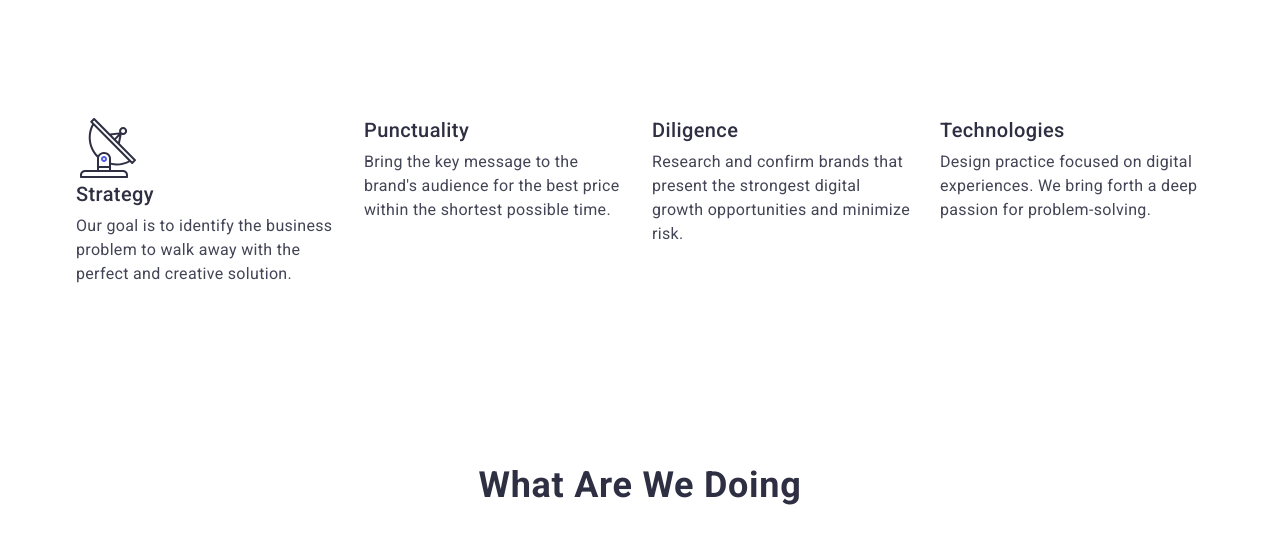
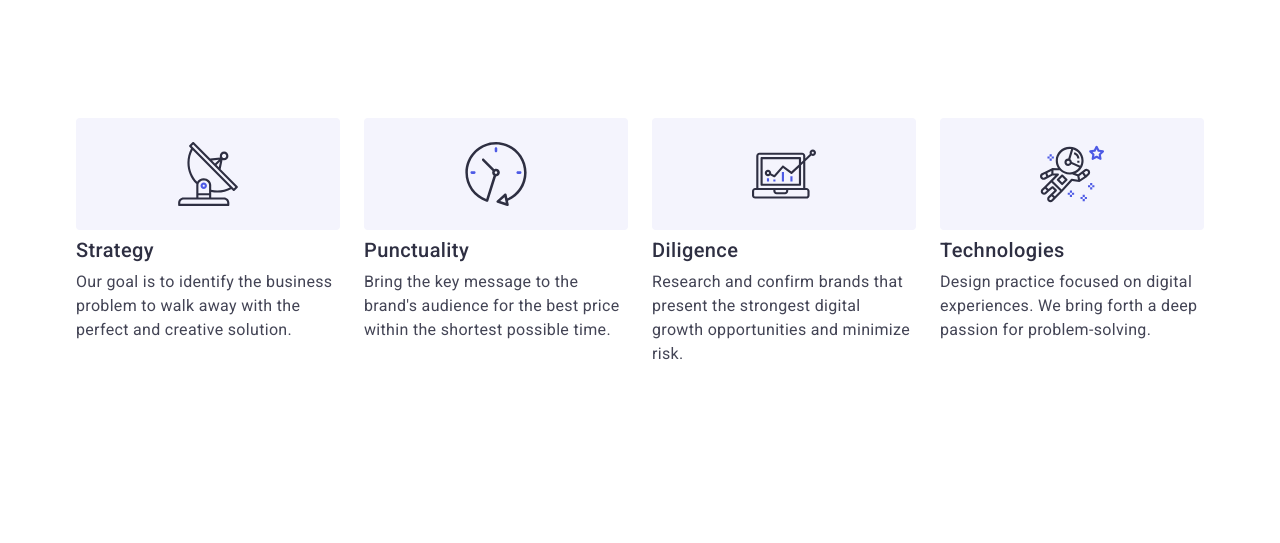
Before and after one commit to hotgorod/goit-markup-hw-04, a plain HTML site: page index.html in a window 1280 px wide. Shown: the part 675-1218 px from the top of the page. Drawn offline with nearby package versions, Linux system fonts and the light colour scheme.

Commit message:
added icons to feature section

```diff
--- a/css/styles.css
+++ b/css/styles.css
@@ -220,38 +220,15 @@ img {
   width: calc((100% - 72px) / 4);
 }
 
-/* .feature-list .item::before {
-  display: block;
-  content: "";
+.feature-icon {
+  display: flex;
+  align-items: center;
+  justify-content: center;
   height: 112px;
-
+  background-color: var(--secondary-white-color);
   border-radius: 4px;
-
-  background-repeat: no-repeat;
-  background-position: center;
-  background-color: var(--secondary-white-color);
   margin-bottom: 8px;
-} */
-
-/* .icon-antenna::before {
-  background-image: url(../images/svg/antenna.svg);
-} */
-
-.icon-clock::before {
-  background-image: url(../images/svg/clock.svg);
 }
-
-.icon-diagram::before {
-  background-image: url(../images/svg/diagram.svg);
-}
-
-.icon-astronaut::before {
-  background-image: url(../images/svg/astronaut.svg);
-}
-
-/* .feature-list .item:first-child {
-  margin-left: 0;
-} */
 
 .feature-list .text {
   margin-top: 0;
@@ -419,6 +396,7 @@ img {
 .common-footer {
   display: flex;
   gap: 120px;
+  align-items: baseline;
 }
 
 .social-list-footer {
--- a/index.html
+++ b/index.html
@@ -65,31 +65,47 @@
           <h2 hidden class="section-title">Features</h2>
           <ul class="feature-list list">
             <li class="item">
-              <svg class="icon-antenna" width="64px" height="60px">
-                <use href="./images/icon.svg#icon-antenna"></use>
-              </svg>
-
+              <div class="feature-icon">
+                <svg width="64px" height="64px">
+                  <use href="./images/icon.svg#icon-antenna"></use>
+                </svg>
+              </div>
               <h3 class="section-under-title">Strategy</h3>
               <p class="text">
                 Our goal is to identify the business problem to walk away with
                 the perfect and creative solution.
               </p>
             </li>
-            <li class="item icon-clock">
+            <li class="item">
+              <div class="feature-icon">
+                <svg width="64px" height="64px">
+                  <use href="./images/icon.svg#icon-clock"></use>
+                </svg>
+              </div>
               <h3 class="section-under-title">Punctuality</h3>
               <p class="text">
                 Bring the key message to the brand's audience for the best price
                 within the shortest possible time.
               </p>
             </li>
-            <li class="item icon-diagram">
+            <li class="item">
+              <div class="feature-icon">
+                <svg width="64px" height="64px">
+                  <use href="./images/icon.svg#icon-diagram"></use>
+                </svg>
+              </div>
               <h3 class="section-under-title">Diligence</h3>
               <p class="text">
                 Research and confirm brands that present the strongest digital
                 growth opportunities and minimize risk.
               </p>
             </li>
-            <li class="item icon-astronaut">
+            <li class="item">
+              <div class="feature-icon">
+                <svg width="64px" height="64px">
+                  <use href="./images/icon.svg#icon-astronaut"></use>
+                </svg>
+              </div>
               <h3 class="section-under-title">Technologies</h3>
               <p class="text">
                 Design practice focused on digital experiences. We bring forth a
@@ -331,8 +347,7 @@
     </main>
     <footer class="footer">
       <div class="container common-footer">
-
-         <div class="logo-left">
+        <div class="logo-left">
           <a href="./index.html" class="logo link"
             >Web<span class="footer-logo">Studio</span></a
           >
@@ -374,7 +389,7 @@
             </li>
           </ul>
         </div>
-
+      </div>
     </footer>
   </body>
 </html>
```
